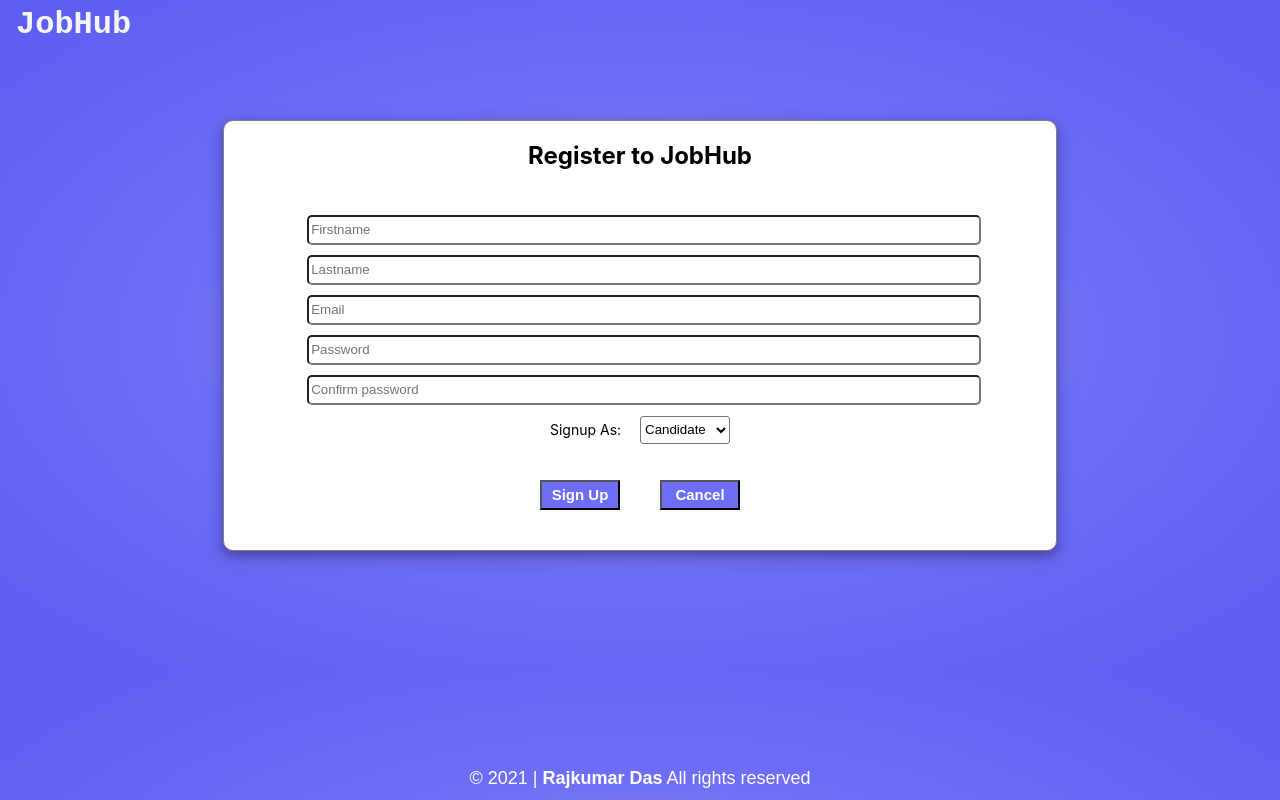
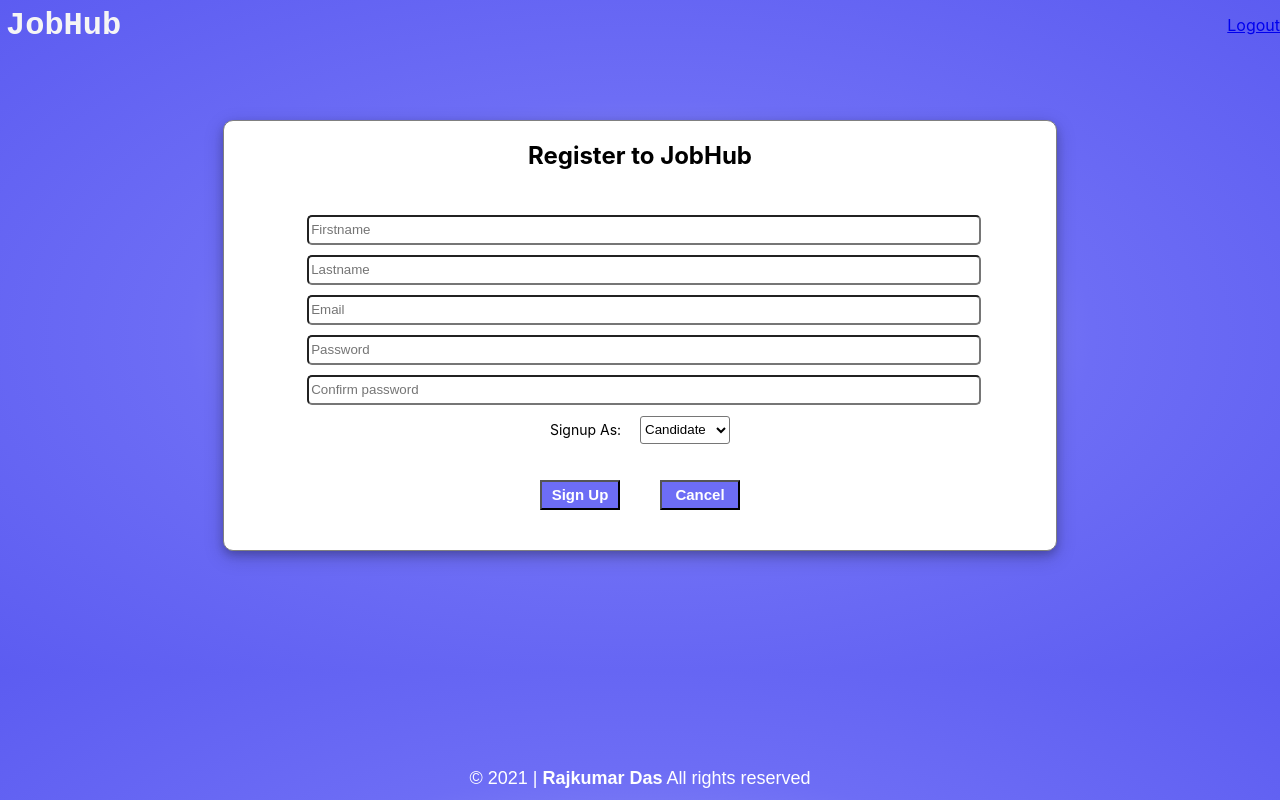
Before and after one commit to rajkumardas2701/job-search-frontend, a React (Create React App) app: page /signup in a window 1280 px wide. Built offline with nearby package versions, Linux system fonts and the light colour scheme.

Commit message:
Update NavBar to show signin and logout based on loggedin user

```diff
--- a/src/Route.js
+++ b/src/Route.js
@@ -1,19 +1,18 @@
 import React from 'react';
 import { BrowserRouter, Switch, Route } from 'react-router-dom';
-// import App from './components/App';
-import Home from './layouts/Home';
+import App from './components/App';
 import Signup from './components/Signup';
 import Signin from './components/Signin';
-import Jobs from './containers/Jobs';
+// import Jobs from './containers/Jobs';
 import NotFound from './layouts/NotFound';
 
 const Routes = () => (
   <BrowserRouter>
     <Switch>
-      <Route exact path="/" component={Home} />
+      <Route exact path="/" component={App} />
       <Route exact path="/signup" component={Signup} />
       <Route exact path="/signin" component={Signin} />
-      <Route exact path="/jobs" component={Jobs} />
+      {/* <Route exact path="/jobs" component={Jobs} /> */}
       <Route component={NotFound} />
     </Switch>
   </BrowserRouter>
--- a/src/components/App.js
+++ b/src/components/App.js
@@ -1,15 +1,51 @@
-import '../styles/App.css';
 // import Signin from './Signin';
-import Signup from './Signup';
+// import Signup from './Signup';
+import React, { useState, useEffect } from 'react';
+import axios from 'axios';
+import { useHistory } from 'react-router-dom';
 import Footer from '../layouts/Footer';
 import NavBar from '../layouts/Navbar';
+// import Home from '../layouts/Home';
+import Jobs from '../containers/Jobs';
+import '../styles/App.css';
 
-const App = () => (
-  <div className="App">
-    <NavBar />
-    <Signup />
-    <Footer />
-  </div>
-);
+const App = () => {
+  const history = useHistory();
+  const [loggedIn, setLoggedIn] = useState({
+    logged_in: false,
+    user: {},
+  });
+
+  const isLoggedIn = () => {
+    axios
+      .get('http://localhost:3001/api/v1/logged_in', { withCredentials: true })
+      .then((response) => {
+        if (response.data.logged_in && !loggedIn.logged_in) {
+          setLoggedIn({
+            logged_in: true,
+            user: response.data.user,
+          });
+        } else if (!response.data.logged_in && loggedIn.logged_in) {
+          setLoggedIn({
+            logged_in: false,
+            user: {},
+          });
+          history.push('/signin');
+        }
+      })
+      .catch((error) => error);
+  };
+
+  useEffect(() => {
+    isLoggedIn();
+  }, []);
+  return (
+    <div className="App">
+      <NavBar loggedIn={loggedIn} />
+      <Jobs />
+      <Footer />
+    </div>
+  );
+};
 
 export default App;
--- a/src/components/Signin.js
+++ b/src/components/Signin.js
@@ -27,7 +27,7 @@ const Signin = ({
       email: '',
       password: '',
     });
-    history.push('/jobs');
+    history.push('/');
   };
 
   // const clearError = (errs) => {
--- a/src/containers/Jobs.js
+++ b/src/containers/Jobs.js
@@ -1,9 +1,9 @@
 import PropTypes from 'prop-types';
 import { connect } from 'react-redux';
-import React, { useEffect, useState } from 'react';
+import React, { useEffect } from 'react';
 import { CircleToBlockLoading } from 'react-loadingg';
-import { useHistory } from 'react-router-dom';
-import axios from 'axios';
+// import { useHistory } from 'react-router-dom';
+// import axios from 'axios';
 import Job from '../components/Job';
 import { fetchJobsInit, fetchJobsSuccess, fetchJobsFailure } from '../actions/index';
 import { jobsCall } from '../utils/apiCalls';
@@ -13,35 +13,35 @@ import Footer from '../layouts/Footer';
 const Jobs = ({
   fetchInit, fetchSuccess, fetchFail, isLoading, isError, jobs,
 }) => {
-  const history = useHistory();
-  const [loggedIn, setLoggedIn] = useState({
-    logged_in: false,
-    user: {},
-  });
+  // const history = useHistory();
+  // const [loggedIn, setLoggedIn] = useState({
+  //   logged_in: false,
+  //   user: {},
+  // });
 
-  const isLoggedIn = () => {
-    axios
-      .get('http://localhost:3001/api/v1/logged_in', { withCredentials: true })
-      .then((response) => {
-        if (response.data.logged_in && !loggedIn.logged_in) {
-          setLoggedIn({
-            logged_in: true,
-            user: response.data.user,
-          });
-        } else if (!response.data.logged_in && loggedIn.logged_in) {
-          setLoggedIn({
-            logged_in: false,
-            user: {},
-          });
-          history.push('/');
-        }
-      })
-      .catch((error) => error);
-    jobsCall(fetchInit, fetchSuccess, fetchFail);
-  };
+  // const isLoggedIn = () => {
+  //   axios
+  //     .get('http://localhost:3001/api/v1/logged_in', { withCredentials: true })
+  //     .then((response) => {
+  //       if (response.data.logged_in && !loggedIn.logged_in) {
+  //         setLoggedIn({
+  //           logged_in: true,
+  //           user: response.data.user,
+  //         });
+  //       } else if (!response.data.logged_in && loggedIn.logged_in) {
+  //         setLoggedIn({
+  //           logged_in: false,
+  //           user: {},
+  //         });
+  //         history.push('/');
+  //       }
+  //     })
+  //     .catch((error) => error);
+  //   jobsCall(fetchInit, fetchSuccess, fetchFail);
+  // };
 
   useEffect(() => {
-    isLoggedIn();
+    jobsCall(fetchInit, fetchSuccess, fetchFail);
   }, []);
   return (
     <div>
@@ -52,7 +52,7 @@ const Jobs = ({
           <div>
             {
           (jobs && jobs.length) ? (jobs.map((job) => <Job job={job} key={job.id} />))
-            : 'fetching Data'
+            : (<div><CircleToBlockLoading size="small" color="rgb(92, 92, 241)" /></div>)
           }
           </div>
         )}
--- a/src/layouts/Home.js
+++ b/src/layouts/Home.js
@@ -1,4 +1,5 @@
 import React from 'react';
+import { Link } from 'react-router-dom';
 import NavBar from './Navbar';
 import Footer from './Footer';
 import '../styles/Home.css';
@@ -11,9 +12,9 @@ const Home = () => (
       <h3>at</h3>
       <h1>JobHub</h1>
       <div className="homeButtonSection">
-        <a href="/signin">Sign In</a>
+        <Link to="/signin">Sign In</Link>
         <p>Or</p>
-        <a href="/signup">Sign Up</a>
+        <Link to="/signup">Sign Up</Link>
       </div>
     </div>
     <Footer />
--- a/src/layouts/Navbar.js
+++ b/src/layouts/Navbar.js
@@ -1,11 +1,53 @@
+import React, { useState, useEffect } from 'react';
+import { Link } from 'react-router-dom';
+// import PropTypes from 'prop-types';
 import '../styles/NavBar.css';
 
-const NavBar = () => (
-  <div className="navbar">
-    <a href="/" className="logoAnc">
-      <h1 className="logoHead" data-testid="navbar-heading">JobHub</h1>
-    </a>
-  </div>
-);
+const NavBar = (loggedIn) => {
+  const [isLoggedIn, setIsLoggedIn] = useState(loggedIn);
+  useEffect(() => {
+    setIsLoggedIn(loggedIn);
+  }, [loggedIn]);
+  return (
+    <div className="navbar">
+      <div>
+        <Link to="/" className="logoAnc">
+          <h1 className="logoHead" data-testid="navbar-heading">JobHub</h1>
+        </Link>
+      </div>
+      {/* {console.log(isLoggedIn)} */}
+      {
+      !(Object.keys(isLoggedIn) === 0)
+        ? (
+          <div>
+            {(isLoggedIn) ? (
+              <div>
+                <Link to="/logout">Logout</Link>
+              </div>
+            )
+              : (
+                <div>
+                  <Link to="/signin">Signin</Link>
+                  <Link to="/signup">Signup</Link>
+                </div>
+              )}
+          </div>
+        )
+        : (
+          <div>
+            {/* {console.log('error')} */}
+          </div>
+        )
+      }
+      {
 
+      }
+    </div>
+  );
+};
+
+/* <p>
+Hello
+{isLoggedIn.loggedIn.user.firstname}
+</p> */
 export default NavBar;
```
